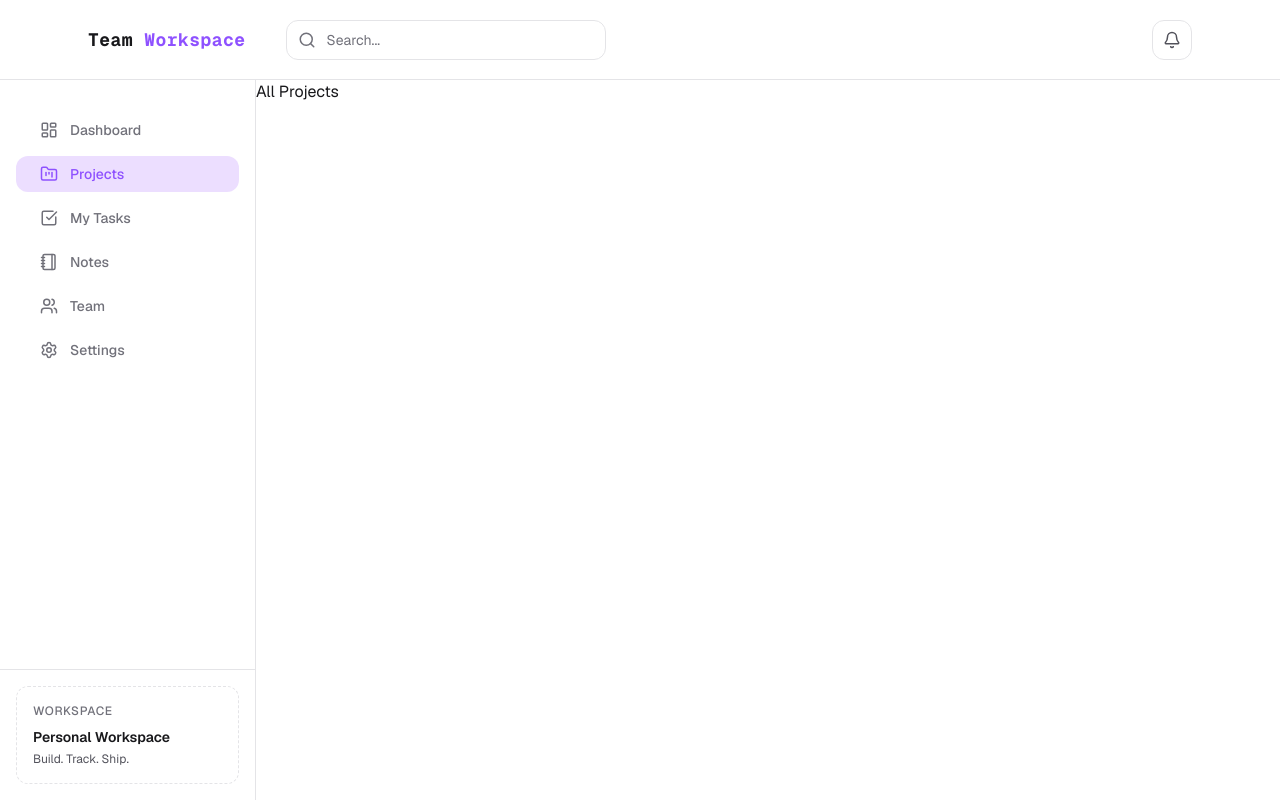
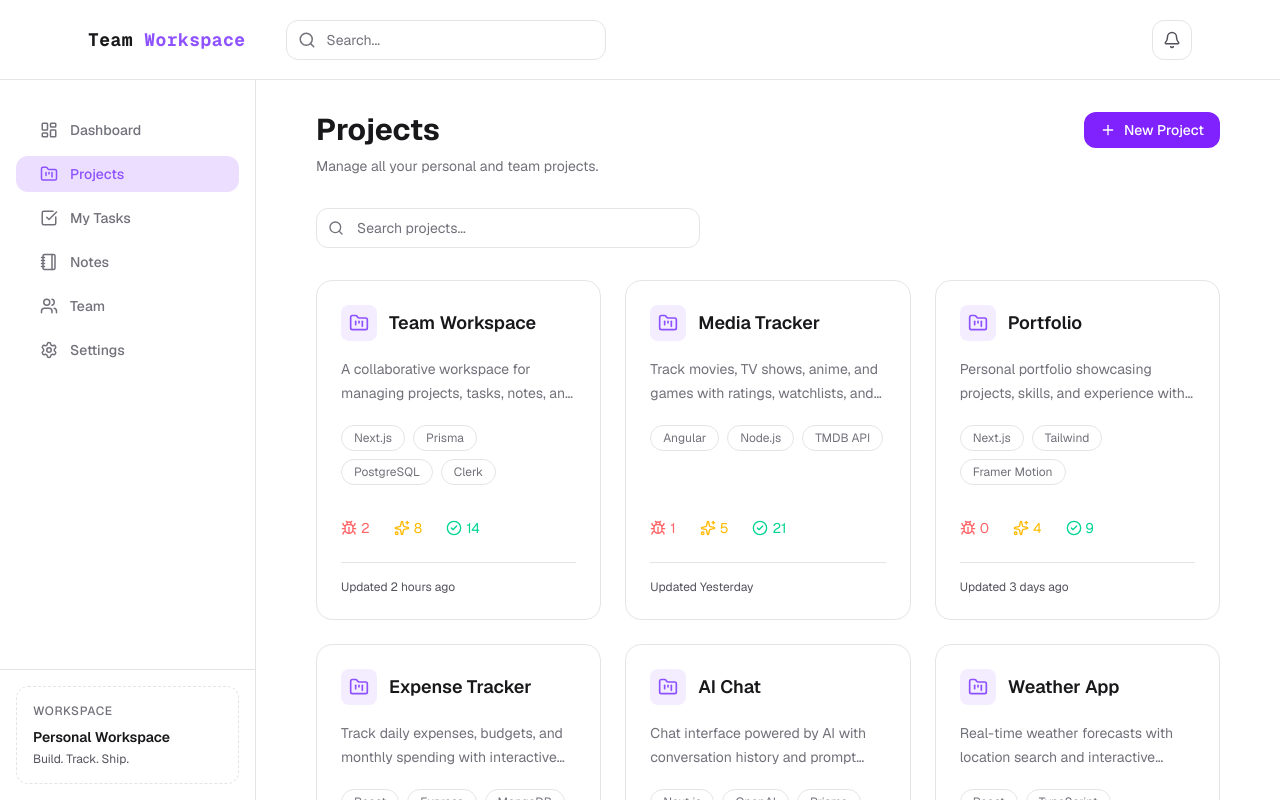
Before and after one commit to annkitabarman/team-workspace, a Next.js app: page /projects in a window 1280 px wide. Built offline with nearby package versions, Linux system fonts and the light colour scheme.

Commit message:
add projects section

```diff
--- a/app/(app)/projects/page.tsx
+++ b/app/(app)/projects/page.tsx
@@ -1,3 +1,5 @@
+import Projects from "@/components/projects/all-projects";
+
 export default function Home() {
-  return <>All Projects</>;
+  return <Projects />;
 }
--- /dev/null
+++ b/components/projects/all-projects.tsx
@@ -0,0 +1,106 @@
+import { Plus, Search } from "lucide-react";
+import ProjectCard from "./project-card";
+
+export default function Projects() {
+  const projects = [
+    {
+      id: 1,
+      name: "Team Workspace",
+      description:
+        "A collaborative workspace for managing projects, tasks, notes, and team communication.",
+      technologies: ["Next.js", "Prisma", "PostgreSQL", "Clerk"],
+      bugs: 2,
+      features: 8,
+      completed: 14,
+      updatedAt: "2 hours ago",
+    },
+    {
+      id: 2,
+      name: "Media Tracker",
+      description:
+        "Track movies, TV shows, anime, and games with ratings, watchlists, and recommendations.",
+      technologies: ["Angular", "Node.js", "TMDB API"],
+      bugs: 1,
+      features: 5,
+      completed: 21,
+      updatedAt: "Yesterday",
+    },
+    {
+      id: 3,
+      name: "Portfolio",
+      description:
+        "Personal portfolio showcasing projects, skills, and experience with a modern UI.",
+      technologies: ["Next.js", "Tailwind", "Framer Motion"],
+      bugs: 0,
+      features: 4,
+      completed: 9,
+      updatedAt: "3 days ago",
+    },
+    {
+      id: 4,
+      name: "Expense Tracker",
+      description:
+        "Track daily expenses, budgets, and monthly spending with interactive charts.",
+      technologies: ["React", "Express", "MongoDB"],
+      bugs: 3,
+      features: 6,
+      completed: 18,
+      updatedAt: "1 week ago",
+    },
+    {
+      id: 5,
+      name: "AI Chat",
+      description:
+        "Chat interface powered by AI with conversation history and prompt templates.",
+      technologies: ["Next.js", "OpenAI", "Prisma"],
+      bugs: 2,
+      features: 10,
+      completed: 13,
+      updatedAt: "5 days ago",
+    },
+    {
+      id: 6,
+      name: "Weather App",
+      description:
+        "Real-time weather forecasts with location search and interactive charts.",
+      technologies: ["React", "TypeScript", "OpenWeather"],
+      bugs: 0,
+      features: 3,
+      completed: 11,
+      updatedAt: "2 weeks ago",
+    },
+  ];
+  return (
+    <div className="px-15 py-8">
+      <div className="flex items-start justify-between">
+        <div>
+          <h1 className="text-3xl font-bold text-foreground">Projects</h1>
+
+          <p className="mt-2 text-sm text-muted">
+            Manage all your personal and team projects.
+          </p>
+        </div>
+
+        <button className="flex items-center gap-2 rounded-xl bg-violet-600 px-4 py-2 text-sm font-medium text-white transition hover:bg-violet-500 hover:cursor-pointer">
+          <Plus className="h-4 w-4" />
+          New Project
+        </button>
+      </div>
+
+      <div className="relative mt-8 w-full max-w-sm">
+        <Search className="absolute left-3 top-1/2 h-4 w-4 -translate-y-1/2 text-muted" />
+
+        <input
+          placeholder="Search projects..."
+          className="h-10 w-full rounded-xl border border-border bg-surface pl-10 pr-4 text-sm text-foreground outline-none transition placeholder:text-muted focus:border-violet-500"
+        />
+      </div>
+
+      <div className="mt-8 grid grid-cols-1 gap-6 md:grid-cols-2 xl:grid-cols-3">
+        {projects.map((project) => (
+          <ProjectCard key={project.id} {...project} />
+        ))}
+      </div>
+    </div>
+  );
+}
--- /dev/null
+++ b/components/projects/project-card.tsx
@@ -0,0 +1,89 @@
+import {
+  FolderKanban,
+  Bug,
+  Sparkles,
+  CheckCircle2,
+  MoreHorizontal,
+} from "lucide-react";
+
+type ProjectCardProps = {
+  name: string;
+  description: string;
+  technologies: string[];
+  bugs: number;
+  features: number;
+  completed: number;
+  updatedAt: string;
+};
+
+export default function ProjectCard({
+  name,
+  description,
+  technologies,
+  bugs,
+  features,
+  completed,
+  updatedAt,
+}: ProjectCardProps) {
+  return (
+    <div className="group flex min-h-[340px] cursor-pointer flex-col rounded-2xl border border-border bg-surface p-6 transition duration-200 hover:-translate-y-1 hover:border-violet-500/40 hover:bg-surface-hover hover:shadow-xl hover:shadow-violet-500/10">
+      {/* Header */}
+      <div className="flex items-start justify-between">
+        <div className="flex items-center gap-3">
+          <div className="rounded-lg bg-violet-500/10 p-2">
+            <FolderKanban className="h-5 w-5 text-violet-500" />
+          </div>
+
+          <h3 className="text-lg font-semibold text-foreground">{name}</h3>
+        </div>
+
+        <button className="opacity-0 transition group-hover:opacity-100">
+          <MoreHorizontal className="h-5 w-5 text-muted" />
+        </button>
+      </div>
+
+      {/* Description */}
+      <p className="mt-4 line-clamp-2 text-sm leading-6 text-muted">
+        {description}
+      </p>
+
+      {/* Tech Stack */}
+      <div className="mt-5 flex flex-wrap gap-2">
+        {technologies.map((tech) => (
+          <span
+            key={tech}
+            className="rounded-full border border-border bg-background px-3 py-1 text-xs text-muted"
+          >
+            {tech}
+          </span>
+        ))}
+      </div>
+
+      {/* Push everything below to the bottom */}
+      <div className="flex-1" />
+
+      {/* Stats */}
+      <div className="mt-6 flex items-center gap-6 text-sm">
+        <div className="flex items-center gap-1 text-red-400">
+          <Bug className="h-4 w-4" />
+          {bugs}
+        </div>
+
+        <div className="flex items-center gap-1 text-amber-400">
+          <Sparkles className="h-4 w-4" />
+          {features}
+        </div>
+
+        <div className="flex items-center gap-1 text-emerald-400">
+          <CheckCircle2 className="h-4 w-4" />
+          {completed}
+        </div>
+      </div>
+
+      {/* Footer */}
+      <div className="mt-6 border-t border-border pt-4">
+        <p className="text-xs text-muted-foreground">Updated {updatedAt}</p>
+      </div>
+    </div>
+  );
+}
```
